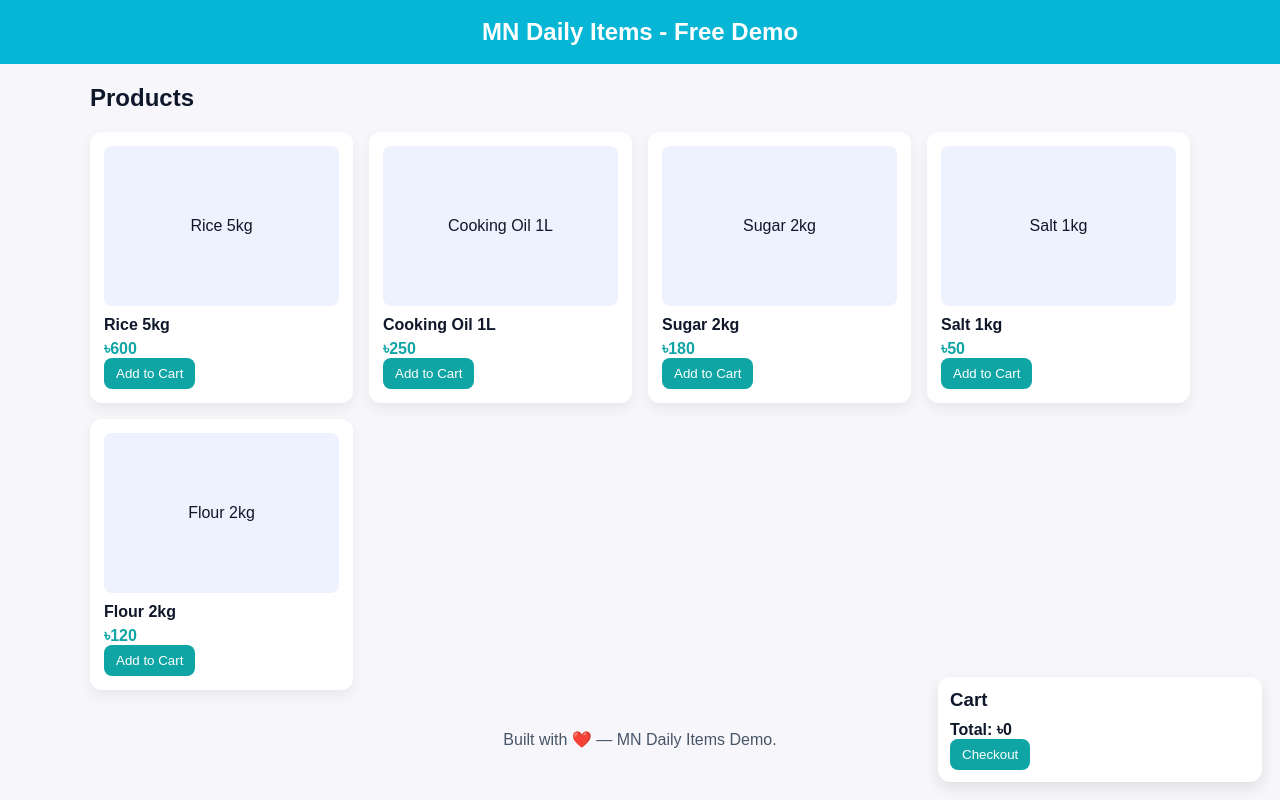
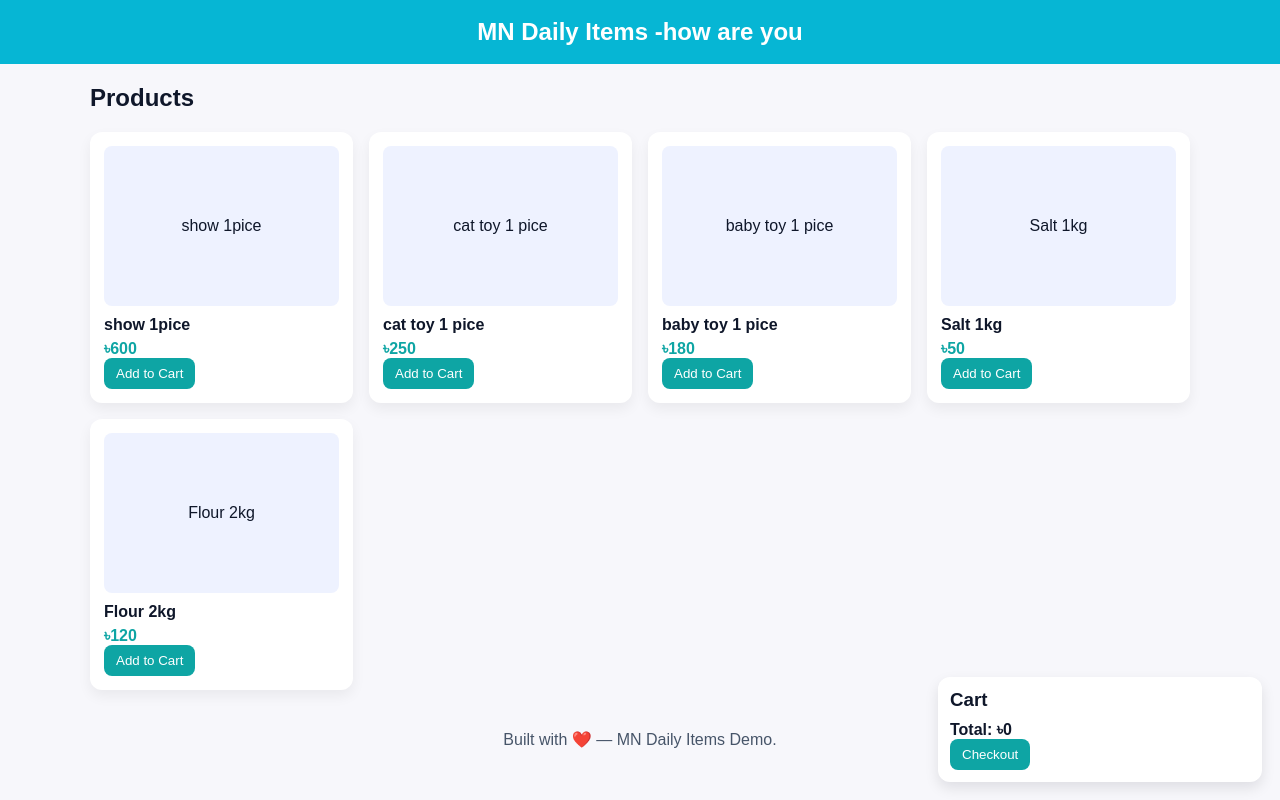
Before and after one commit to san212128109-blip/MN-Daily-Item, a plain HTML site: page index.html in a window 1280 px wide. Drawn offline with Linux system fonts and the light colour scheme.

Commit message:
Update index.html

```diff
--- a/index.html
+++ b/index.html
@@ -3,7 +3,7 @@
 <head>
   <meta charset="utf-8">
   <meta name="viewport" content="width=device-width, initial-scale=1">
-  <title>MN Daily Items - Free Demo</title>
+  <title>MN Daily Items - how are you</title>
   <style>
     body{font-family:sans-serif;margin:0;padding:0;background:#f7f7fb;color:#0f172a;}
     header{background:#06b6d4;color:white;padding:18px;text-align:center;}
@@ -27,7 +27,7 @@
 <body>
 
 <header>
-  <h1>MN Daily Items - Free Demo</h1>
+  <h1>MN Daily Items -how are you</h1>
 </header>
 
 <main class="container">
@@ -60,9 +60,9 @@
 
 <script>
   const PRODUCTS = [
-    {id:1,title:'Rice 5kg',price:600},
-    {id:2,title:'Cooking Oil 1L',price:250},
-    {id:3,title:'Sugar 2kg',price:180},
+    {id:1,title:'show 1pice',price:600},
+    {id:2,title:'cat toy 1 pice',price:250},
+    {id:3,title:'baby toy 1 pice',price:180},
     {id:4,title:'Salt 1kg',price:50},
     {id:5,title:'Flour 2kg',price:120}
   ];
```
